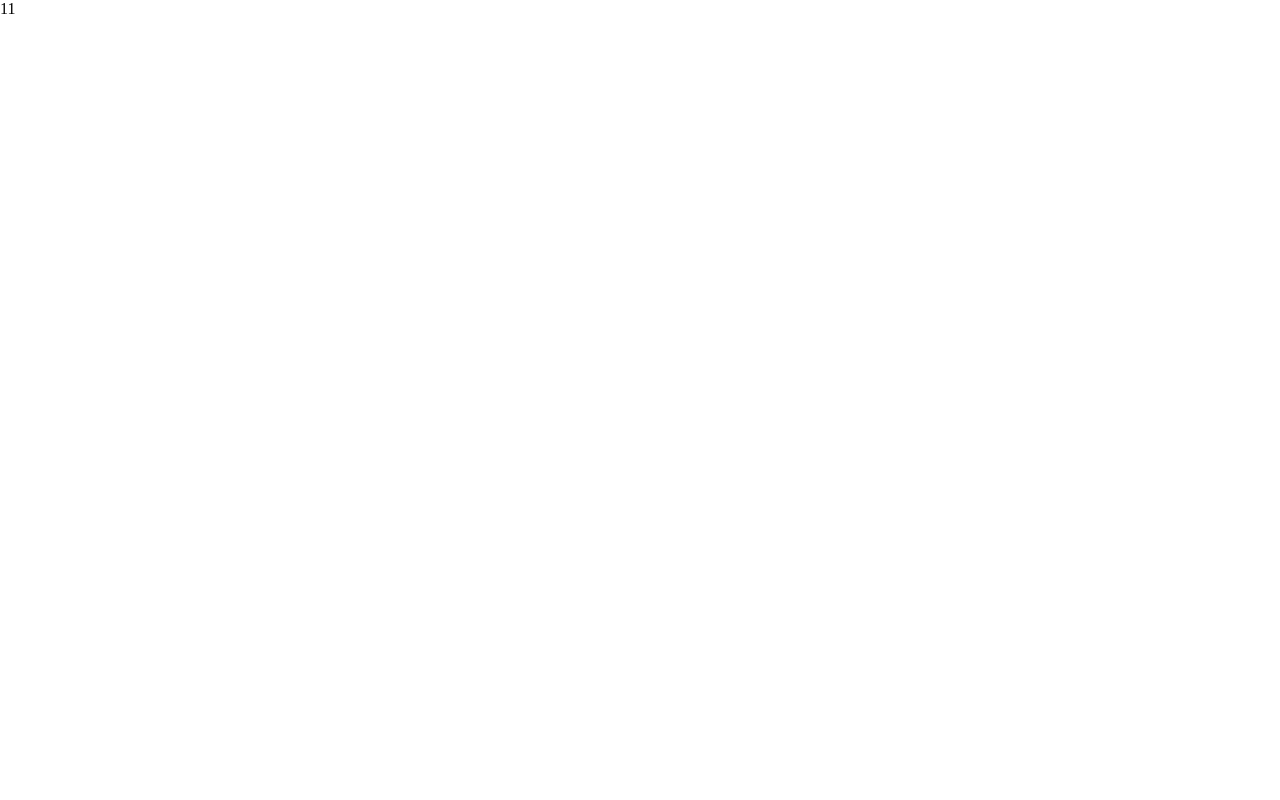
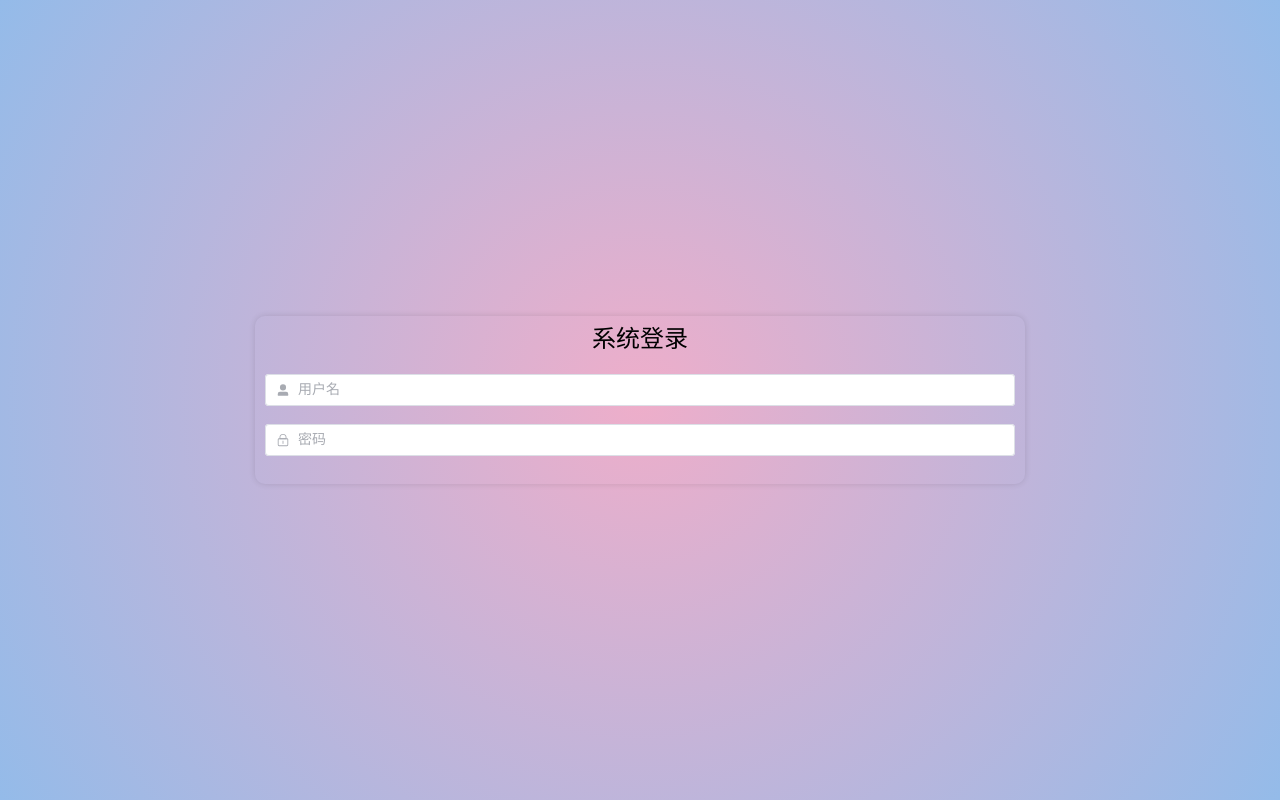
Before and after one commit to AntzyMo/vue3-element-template, a Vue app: page /login in a window 1280 px wide. Built offline with nearby package versions, Linux system fonts and the light colour scheme.

Commit message:
login页面编写

```diff
--- a/src/views/login/index.vue
+++ b/src/views/login/index.vue
@@ -1,12 +1,55 @@
 <template>
   <div class="container">
     <div class="login-box">
-      11
+      <div class="header">系统登录</div>
+      <el-form label-width="0">
+        <el-form-item>
+          <el-input
+            class="input"
+            :prefix-icon="UserFilled"
+            placeholder="用户名"
+            clearable
+          />
+        </el-form-item>
+
+        <el-form-item>
+          <el-input
+            placeholder="密码"
+            clearable
+            show-password
+            :prefix-icon="Lock"
+          />
+        </el-form-item>
+      </el-form>
     </div>
   </div>
 </template>
+<script setup>
+import { UserFilled,Lock } from '@element-plus/icons-vue'
+</script>
 <style lang="scss" scoped>
-.container{
-  height: 100vh;
-}
+  .container {
+    height: 100vh;
+    display: flex;
+    justify-content: center;
+    align-items: center;
+    background-image: radial-gradient(
+      circle,
+      rgb(238, 174, 202) 0%,
+      rgb(148, 187, 233) 100%
+    );
+
+    .login-box {
+      width: 750px;
+      border-radius: 10px;
+      box-shadow: var(--el-box-shadow-lighter);
+      padding: 10px;
+      .header{
+        text-align: center;
+        margin-bottom: 20px;
+        font-size: 24px;
+      }
+
+    }
+  }
 </style>
```
Also changed, not shown: .eslintrc.cjs.
